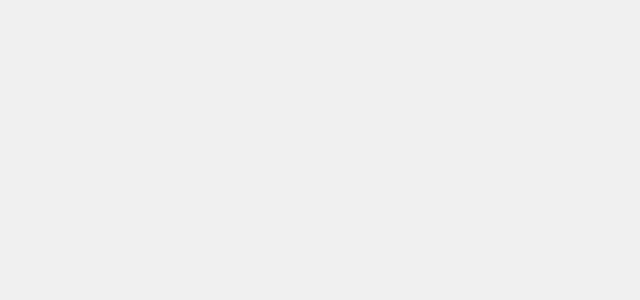
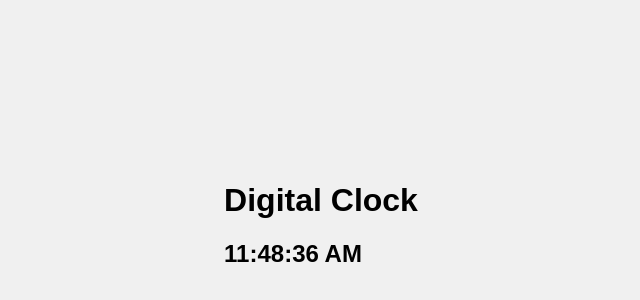
Before and after one commit to Soyamstha/React-random-project, a React (Create React App) app: page /Digital-Clock in a window 1280 px wide. Before the commit this address had no page. Shown: the part 176-476 px from the top of the page, without its empty margins (319-959 px from the left). Built offline with nearby package versions, Linux system fonts and the light colour scheme.

Commit message:
added digital clock

```diff
--- a/src/App.jsx
+++ b/src/App.jsx
@@ -1,18 +1,22 @@
 import React from 'react';
 import { BrowserRouter as Router, Routes, Route, useNavigate } from 'react-router-dom';
 import Calculator from './Calculator';
-
+import Digital_Clock from './Digital_Clock';
 function Home() {
   const navigate = useNavigate();
 
   const goToCalculator = () => {
     navigate('/calculator');
   };
+  const goToDigital_Clock = () => {
+    navigate('/Digital-Clock');
+  };
 
   return (
     <div>
       <h1>My React Project</h1>
       <button onClick={goToCalculator}>Go to Calculator</button>
+      <button onClick={goToDigital_Clock}>Digital clock</button>
     </div>
   );
 }
@@ -23,6 +27,7 @@ function App() {
       <Routes>
         <Route path="/" element={<Home />} />
         <Route path="/calculator" element={<Calculator />} />
+        <Route path="/Digital-Clock" element={<Digital_Clock />} />
       </Routes>
     </Router>
   );
--- a/src/Calculator.jsx
+++ b/src/Calculator.jsx
@@ -1,7 +1,5 @@
 import React, { useState } from 'react';
 import './App.css';
-// import React from 'react';
-import { useNavigate } from 'react-router-dom';
 export default function Calculator() {
   return (
     <div>
--- /dev/null
+++ b/src/Digital_Clock.jsx
@@ -0,0 +1,31 @@
+
+import React, { useState, useEffect } from 'react';
+
+export default function Digital_Clock() {
+    return (
+        <div>
+            <h1>Digital Clock</h1>
+            <Clock />
+        </div>
+    );
+}
+function Clock() {
+    const [time, setTime] = useState(new Date());
+
+    useEffect(() => {
+        const timer = setInterval(() => {
+            setTime(new Date());
+        }, 1000);
+
+        return () => clearInterval(timer);
+    }, []);
+
+    const formatTime = (date) => {
+        return date.toLocaleTimeString();
+    };
+    return (
+        <div>
+            <h2>{formatTime(time)}</h2>
+        </div>
+    );
+}
```
